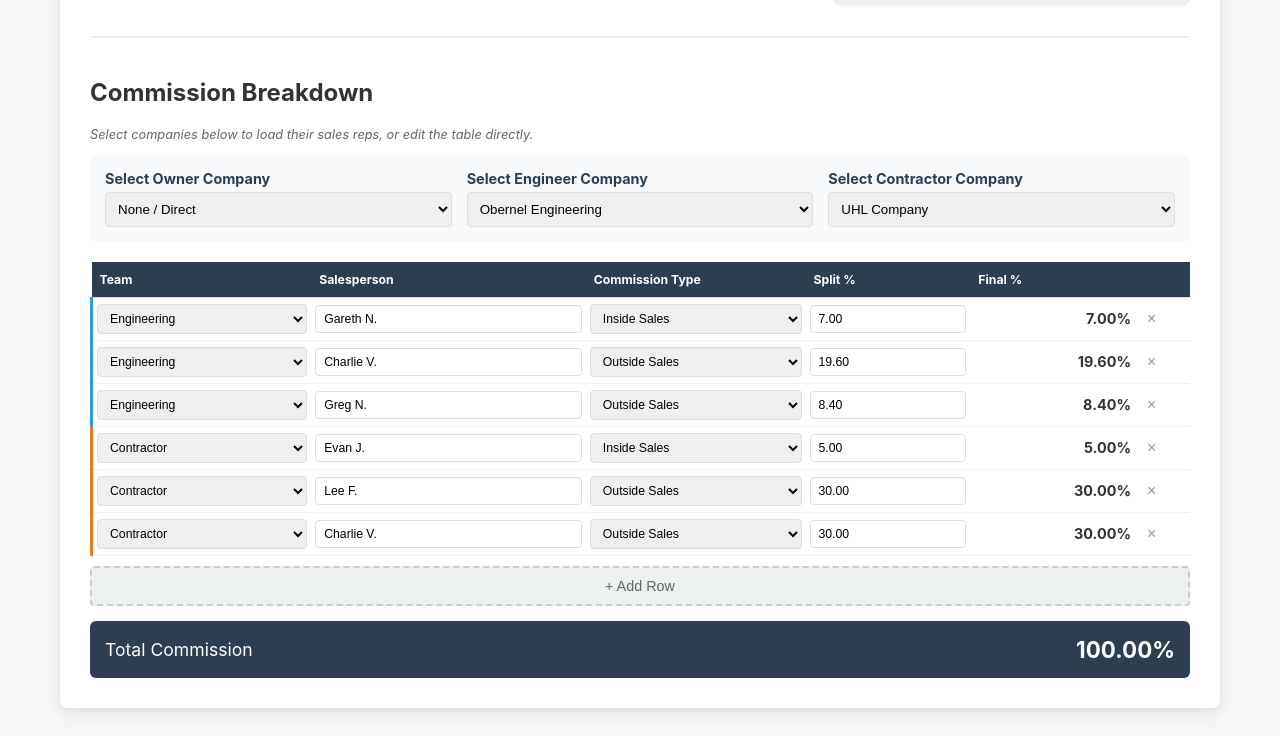
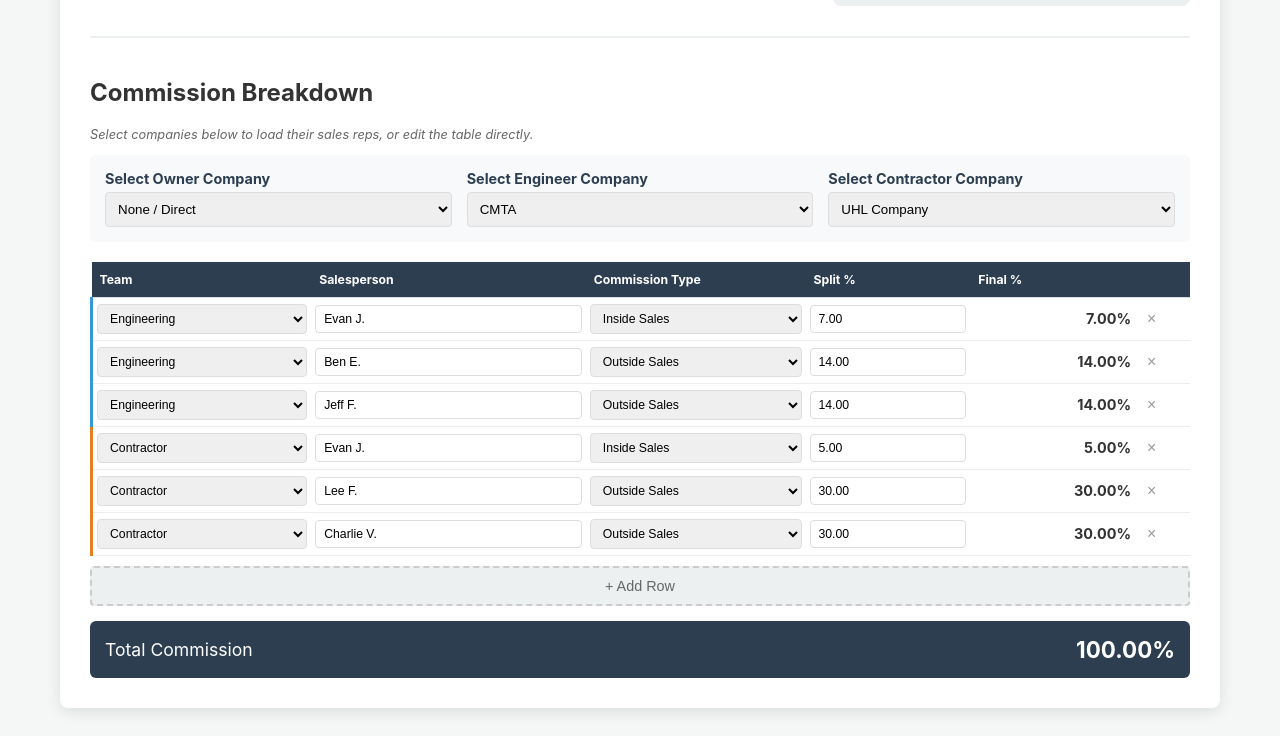
Before and after one commit to jacobe603/CommissionSplits, a plain HTML site: page index.html in a window 1280 px wide. Shown: the part 751-1487 px from the top of the page. Drawn offline with Linux system fonts and the light colour scheme.

Commit message:
Change some engineer splits

```diff
--- a/index.html
+++ b/index.html
@@ -490,8 +490,8 @@ cont_outside_net = cont_gross - cont_inside_rate</pre>
             { id: 'o3', name: 'City Schools', outside: [{name: 'Lee F.', split: 100}], inside: [{name: 'Wyatt K.', split: 100}] }
         ],
         engineers: [
-            { id: 'e1', name: 'Obernel Engineering', outside: [{name: 'Charlie V.', split: 70}, {name: 'Greg N.', split: 30}], inside: [{name: 'Gareth N.', split: 100}] },
-            { id: 'e2', name: 'MBN Design', outside: [{name: 'Gary K.', split: 70}, {name: 'Dan M.', split: 30}], inside: [{name: 'Matt D.', split: 100}] },
+            { id: 'e1', name: 'CMTA', outside: [{name: 'Ben E.', split: 50}, {name: 'Jeff F.', split: 50}], inside: [{name: 'Evan J.', split: 100}] },
+            { id: 'e2', name: 'MBN Design', outside: [{name: 'Ben E.', split: 50}, {name: 'Lee F.', split: 50}], inside: [{name: 'Jacob E.', split: 100}] },
             { id: 'e3', name: 'KFI Engineers', outside: [{name: 'Ben E.', split: 100}], inside: [{name: 'John P.', split: 100}] }
         ],
         contractors: [
```
